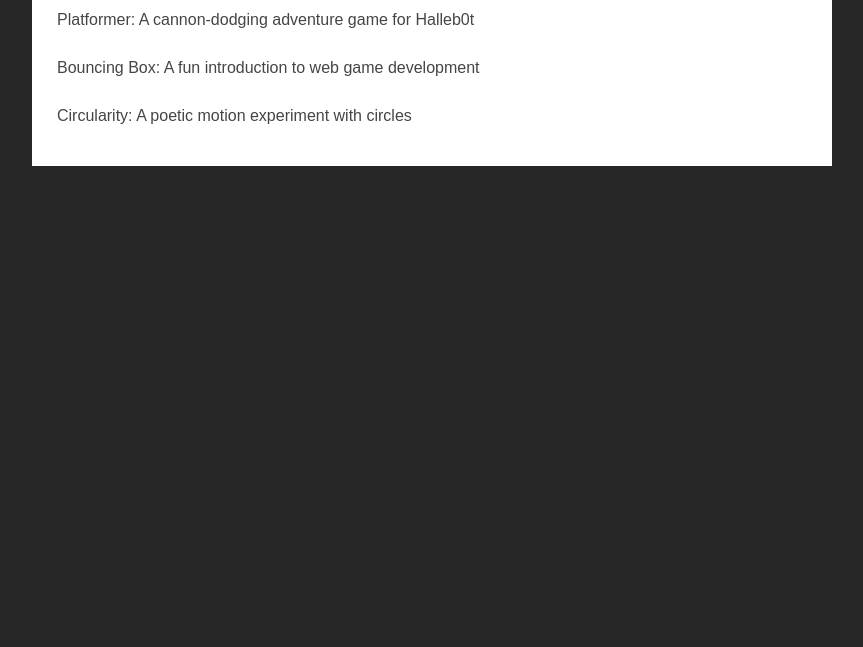
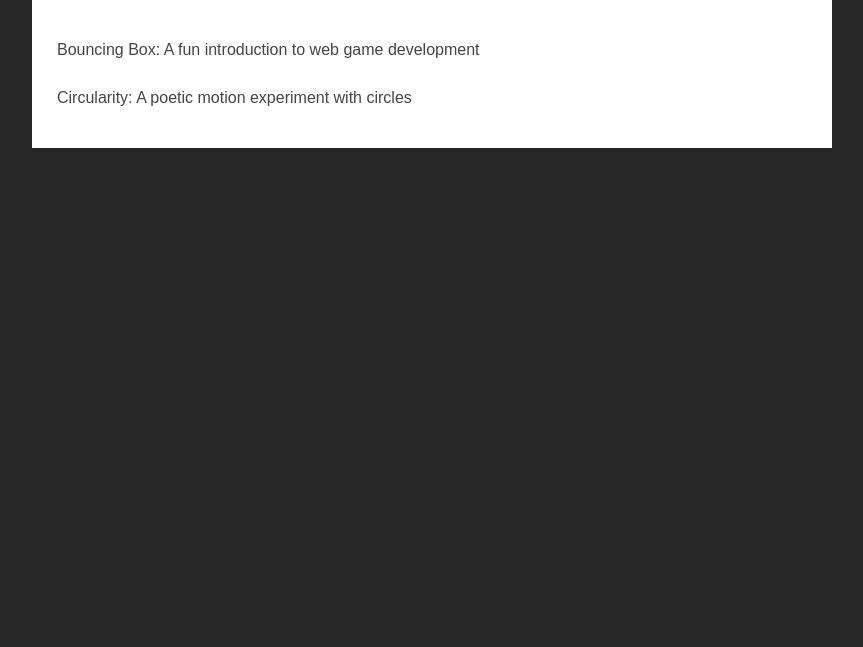
Before and after one commit to SamuelCardona0/SamuelCardona0.github.io, a plain HTML site: page portfolio.html in a window 1280 px wide. Shown: the part 153-800 px from the top of the page, without its empty margins (208-1071 px from the left). Drawn offline with Linux system fonts and the light colour scheme.

```diff
--- a/portfolio.html
+++ b/portfolio.html
@@ -24,7 +24,7 @@
             <h1>Portfolio</h1>
             <ul id="portfolio">
                 <li>
-                  <a href="projects/platformer/">Platformer: A cannon-dodging adventure game for Halleb0t</a>
+
                   </li>
                   <li>
                     <a href="projects/bouncing-box/">Bouncing Box: A fun introduction to web game development</a>
```
